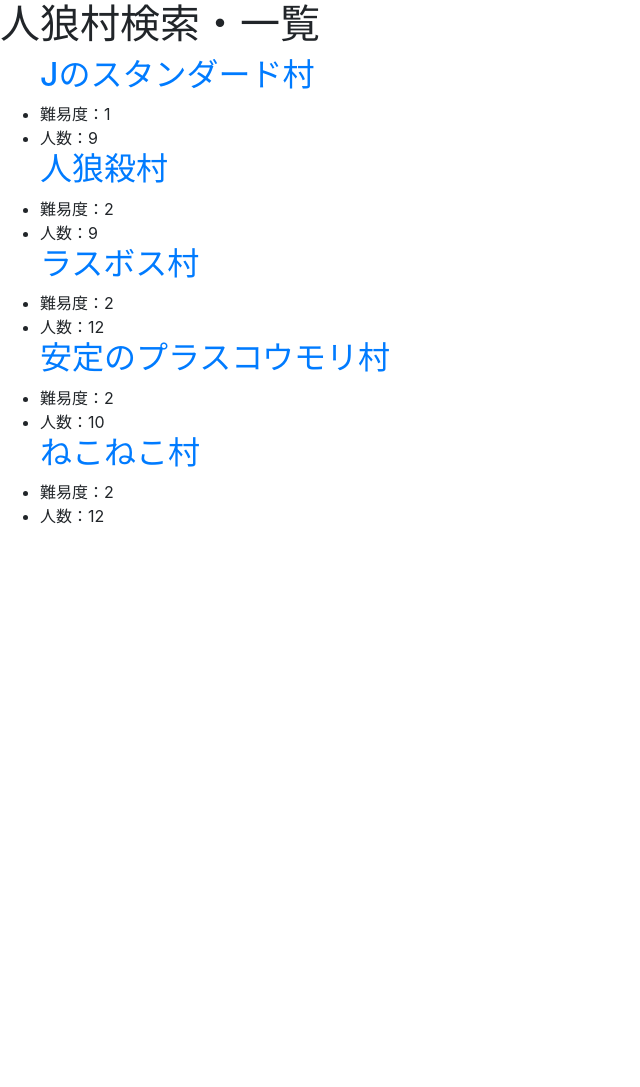
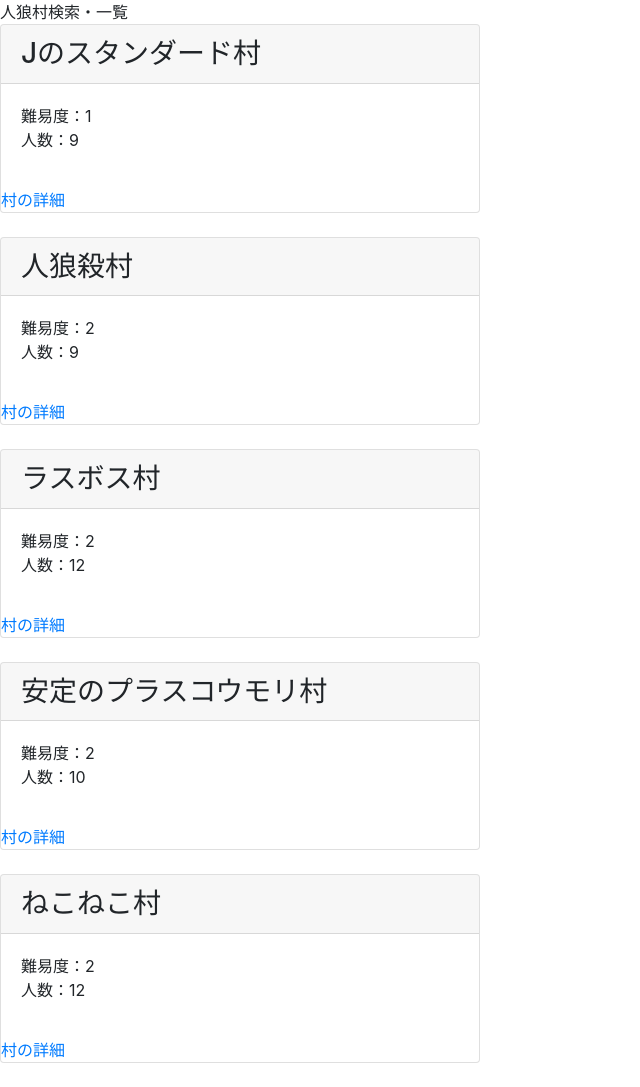
Before and after one commit to bopopescu/jinromura, a Django app: page /jinromura/ in a window 1280 px wide. Shown: the whole page, without its empty margins (0-640 px from the left). Before the commit the page ends 524 px from the top, so only its background shows below. Run offline with Django 3.2, Linux system fonts and the light colour scheme; data comes from the database, SQL or seed files in the repository; some libraries are stand-ins or nearby versions.

Commit message:
カードスタイル実装

```diff
--- a/jinromura/templates/jinromura/detail.html
+++ b/jinromura/templates/jinromura/detail.html
@@ -9,7 +9,7 @@
   <body>
     <h1>{{ village.name }}</h1>
     <ul>
-      <li>村の名前：{{ village.people }}人</li>
+      <li>村の人数：{{ village.people }}人</li>
       <li>難易度：{{ village.level }}</li>
       <li>説明：{{ village.description }}</li>
     </ul>
--- a/jinromura/templates/jinromura/index.html
+++ b/jinromura/templates/jinromura/index.html
@@ -7,14 +7,17 @@
     <link rel="stylesheet" type="text/css" href="{% static 'css/bootstrap.css' %}" />
   </head>
   <body>
-    <h1>人狼村検索・一覧</h1>
-      <ul>
-        {% for village in village_list %}
+    <div class="well">人狼村検索・一覧</div>
+      {% for village in village_list %}
+      <!-- カード形式で表示-->
+      <div class="card" style="width:30rem;">
+        <h3 class="card-header">{{ village.name }}</h3>
+        <p class="card-body">難易度：{{ village.level }}
+          <br>人数：{{ village.people }}</p>
         <!-- aタグのhref要素でdetailのビューでvillage.idを引数に指定 -->
-        <h2><a href="{% url 'detail' village.id %}">{{ village.name }}</a></h2>
-        <li>難易度：{{ village.level }}</li>
-        <li>人数：{{ village.people }}</li>
-        {% endfor %}
-      </ul>
+        <a href="{% url 'detail' village.id %}" class="card-link">村の詳細</a>
+      </div>
+      <br>
+      {% endfor %}
   </body>
 </html>
```
